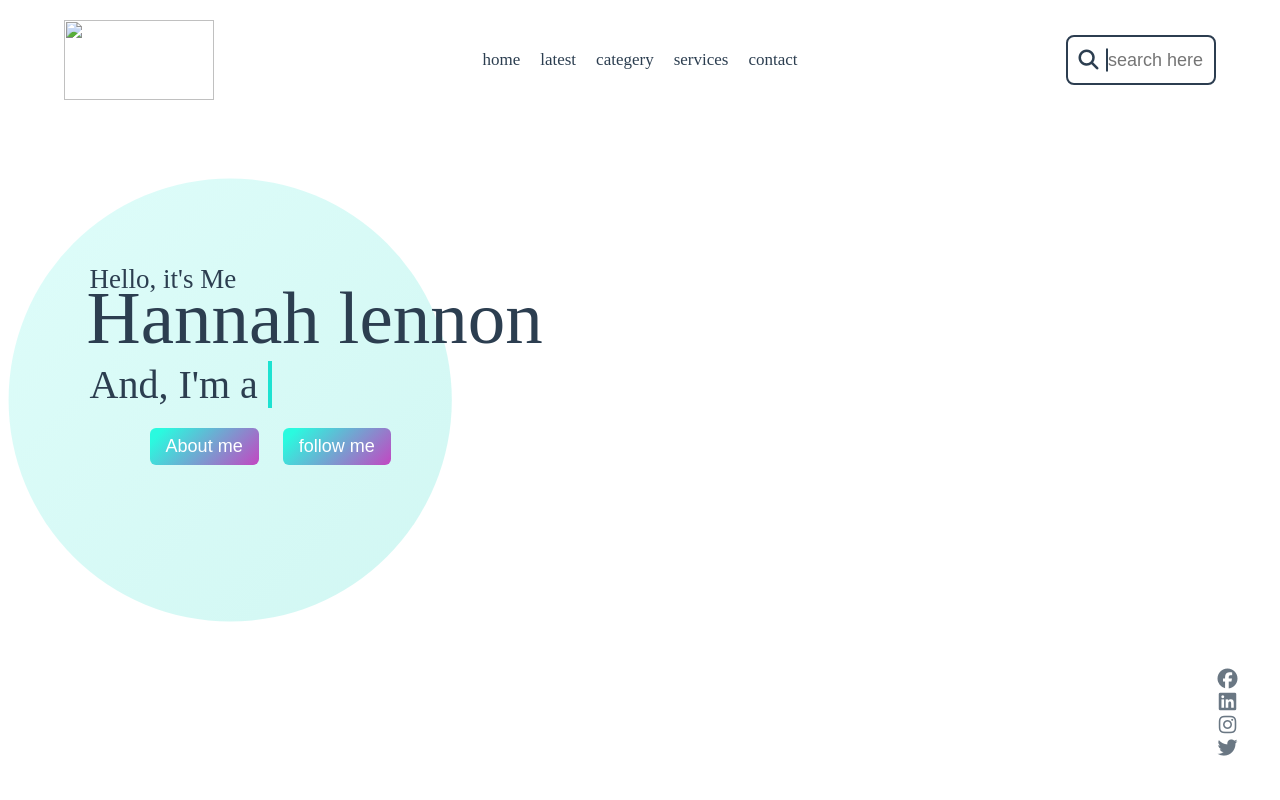
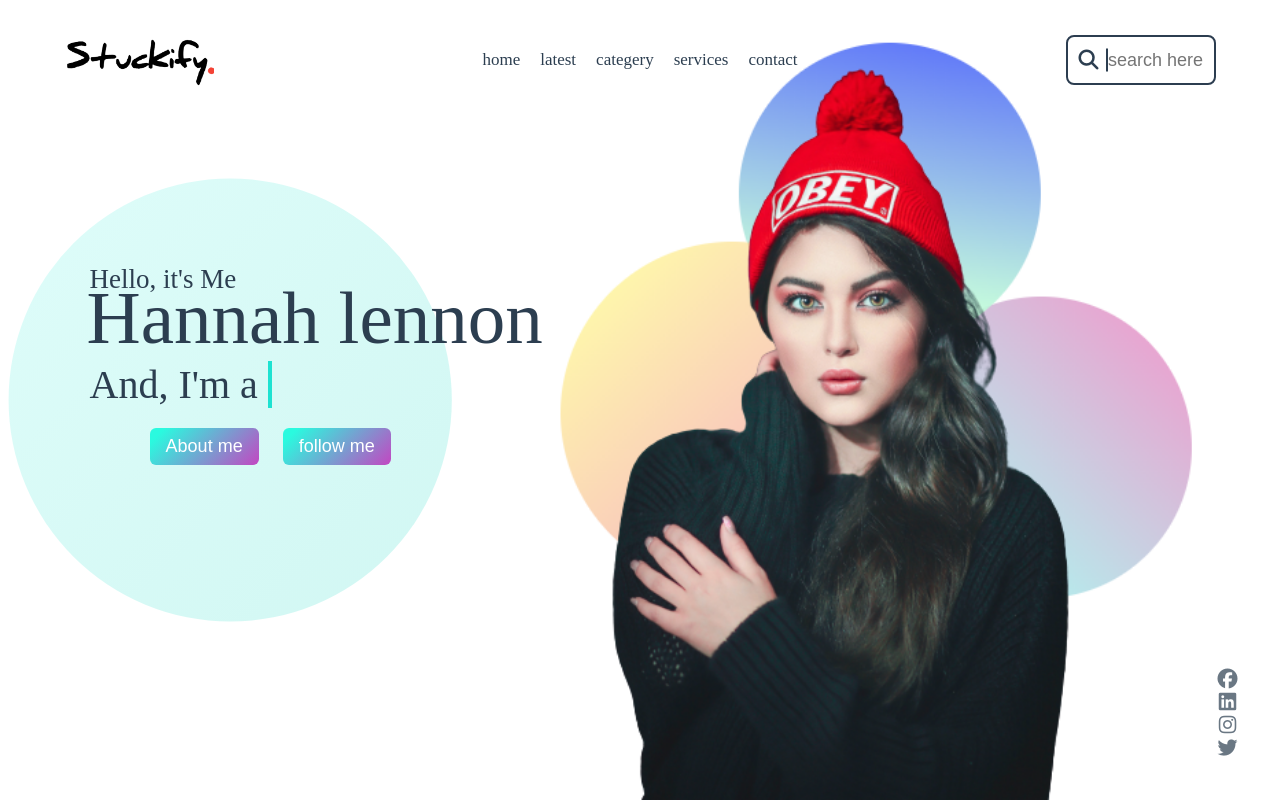
Before and after one commit to prince-git717/A-portfolio_JM, a plain HTML site: page index.html in a window 1280 px wide. Drawn offline with Linux system fonts and the light colour scheme; files whose address does not match are found by name.

Commit message:
Fix HTML structure and update image paths

```diff
--- a/index.html
+++ b/index.html
@@ -14,7 +14,7 @@
         <nav>
             <div class="navbar">
                 <div class="logo">
-                    <img src="images\logo.png" alt="">
+                    <img src="logo.png" alt="">
                 </div>
                 <div>
                     <ul class="menu">
@@ -49,7 +49,7 @@
             </div>
         </div>
         <div class="girl">
-            <img src="images/girl.png" alt="">
+            <img src="girl.png" alt="">
         </div>
         <div class="media-icons">
             <a href="#"><i class="fa-brands fa-facebook"></i></a>
```
